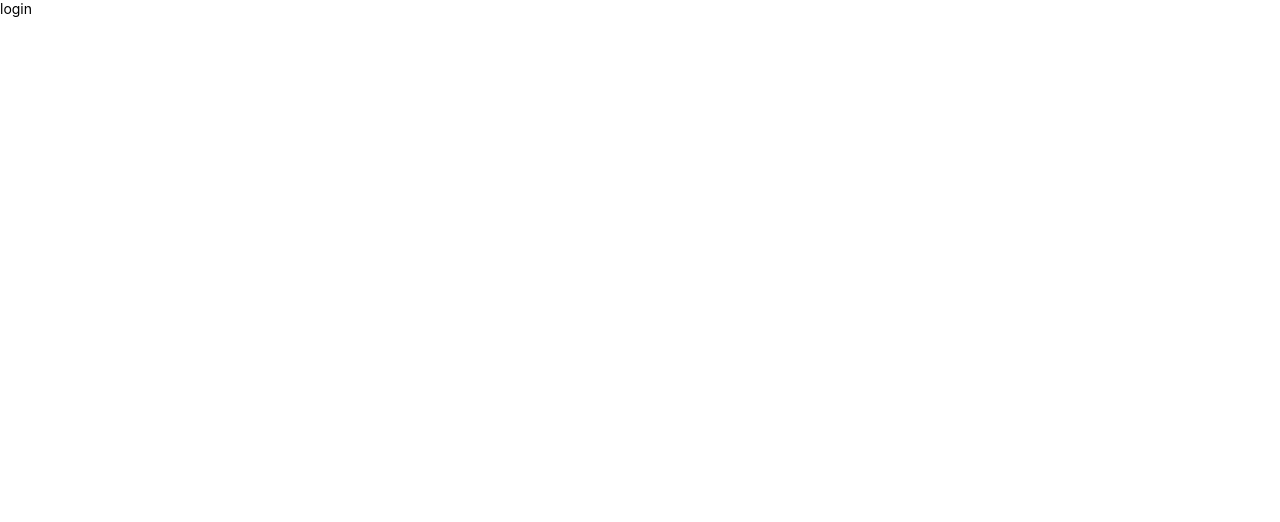
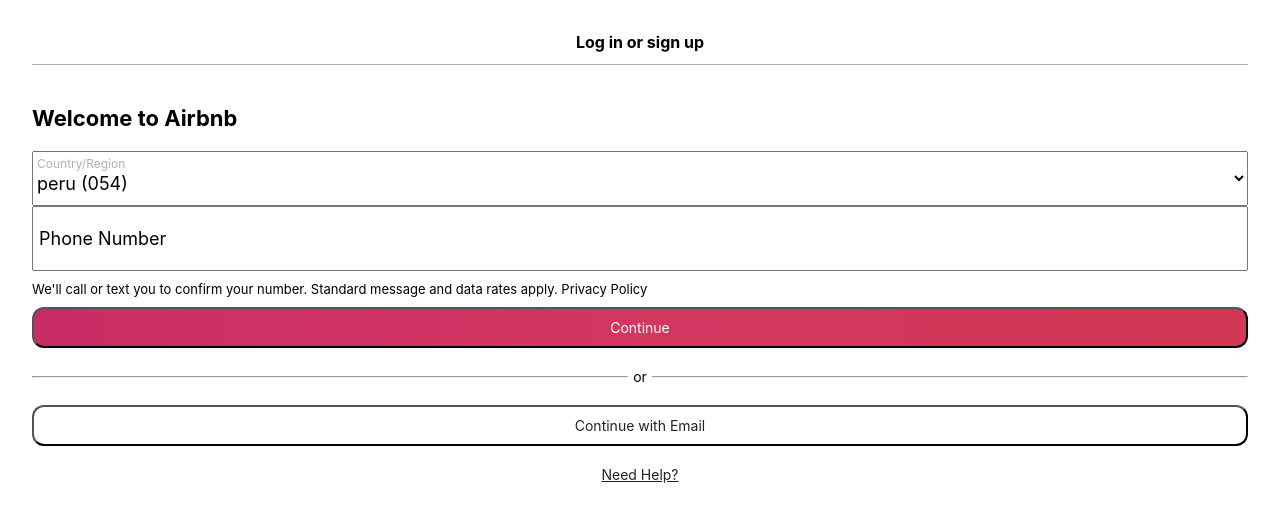
Before and after one commit to theonlylooker/react-nerdery-clone-app-challenge, a React (Vite) app: page /login in a window 1280 px wide. Shown: the top 522 px of the page. Built offline with nearby package versions, Linux system fonts and the light colour scheme; a web font is replaced by a local one.

Commit message:
feat: add basic UI

```diff
--- a/src/router/AppRouter.tsx
+++ b/src/router/AppRouter.tsx
@@ -1,6 +1,7 @@
 import { createBrowserRouter, RouterProvider } from "react-router-dom";
 import { Home } from "../home/Home";
 import { PlaceDetails } from "../pageDetails/PlaceDetails";
+import { Signup } from "../signup&login";
 
 const router = createBrowserRouter([
   {
@@ -13,7 +14,7 @@
   },
   {
     path: "/login",
-    element: <>login</>,
+    element: <Signup />,
   },
   {
     path: "/place/:id",
--- /dev/null
+++ b/src/signup&login/Signup.tsx
@@ -0,0 +1,37 @@
+import React, { useState } from "react";
+import { Phone, Email } from ".";
+import {
+  SignupButton,
+  SignupH1,
+  SignupH2,
+  SignupLayout,
+  SignupLink,
+  SignupSection,
+  SignupSeparation,
+} from "./styles";
+
+export const Signup = () => {
+  const [loginActive, setLoginActive] = useState(true);
+  const handleAction = () => {
+    setLoginActive(!loginActive);
+  };
+  return (
+    <SignupLayout>
+      <SignupH1>Log in or sign up</SignupH1>
+      <SignupSection>
+        <SignupH2>Welcome to Airbnb</SignupH2>
+        {/* sign up/login with phone or email */}
+        {loginActive ? <Phone /> : <Email />}
+      </SignupSection>
+      <SignupSeparation>
+        <hr />
+        <span>or</span>
+        <hr />
+      </SignupSeparation>
+      <SignupButton onClick={handleAction} action="secondary">
+        Continue with {loginActive ? "Email" : "Phone"}
+      </SignupButton>
+      <SignupLink href="#">Need Help?</SignupLink>
+    </SignupLayout>
+  );
+};
--- /dev/null
+++ b/src/signup&login/email/Email.tsx
@@ -0,0 +1,59 @@
+import React from "react";
+import styled from "styled-components";
+import { Button } from "../types";
+
+const SignupButton = styled.button<Button>`
+  border-radius: 12px;
+  padding: 10px 0;
+  color: ${({ theme, action }) =>
+    action === "secondary"
+      ? `${theme.colors.shade02}`
+      : `${theme.colors.shade01}`};
+  background: ${({ theme, action }) =>
+    action === "secondary"
+      ? `${theme.colors.shade01}`
+      : `linear-gradient(to right, ${theme.colors.gradient03})`};
+`;
+const SignupInput = styled.div`
+  position: relative;
+  border-radius: 12px;
+  input {
+    padding: 20px 5px;
+    width: 100%;
+    font-size: ${({ theme }) => `${theme.fontSize.xl}`};
+  }
+  label {
+    position: absolute;
+    top: 22px;
+    left: 7px;
+    font-size: ${({ theme }) => `${theme.fontSize.xl}`};
+    transition: 0.04s;
+  }
+  &:focus-within {
+    label {
+      font-size: ${({ theme }) => `${theme.fontSize.s}`};
+      top: 5px;
+    }
+  }
+  &:focus {
+    outline: ${({ theme }) => `${theme.colors.shade01}`};
+  }
+`;
+const SignupForm = styled.form`
+  display: flex;
+  flex-direction: column;
+  margin-bottom: 20px;
+  gap: 20px;
+`;
+
+export const Email = () => {
+  return (
+    <SignupForm>
+      <SignupInput>
+        <input type="text" />
+        <label htmlFor="">Email</label>
+      </SignupInput>
+      <SignupButton>Continue</SignupButton>
+    </SignupForm>
+  );
+};
--- /dev/null
+++ b/src/signup&login/index.ts
@@ -0,0 +1,3 @@
+export { Signup } from "./Signup";
+export { Phone } from "./phone/Phone";
+export { Email } from "./email/Email";
--- /dev/null
+++ b/src/signup&login/phone/Phone.tsx
@@ -0,0 +1,94 @@
+import styled from "styled-components";
+import { Button } from "../types";
+const SignupButton = styled.button<Button>`
+  border-radius: 12px;
+  padding: 10px 0;
+  color: ${({ theme, action }) =>
+    action === "secondary"
+      ? `${theme.colors.shade02}`
+      : `${theme.colors.shade01}`};
+  background: ${({ theme, action }) =>
+    action === "secondary"
+      ? `${theme.colors.shade01}`
+      : `linear-gradient(to right, ${theme.colors.gradient03})`};
+`;
+const SignupInput = styled.div`
+  position: relative;
+  border-radius: 12px;
+  input {
+    padding: 20px 5px;
+    width: 100%;
+    font-size: ${({ theme }) => `${theme.fontSize.xl}`};
+  }
+  label {
+    position: absolute;
+    top: 22px;
+    left: 7px;
+    font-size: ${({ theme }) => `${theme.fontSize.xl}`};
+    transition: 0.04s;
+  }
+  &:focus-within {
+    label {
+      font-size: ${({ theme }) => `${theme.fontSize.s}`};
+      top: 5px;
+    }
+  }
+  &:focus {
+    outline: ${({ theme }) => `${theme.colors.shade01}`};
+  }
+`;
+const SignupVerificationSpan = styled.span`
+  text-align: initial;
+  font-size: ${({ theme }) => `${theme.fontSize.base}`};
+  padding-top: 10px;
+  padding-bottom: 10px;
+`;
+const SignupSelect = styled.div`
+  position: relative;
+  select {
+    padding: 20px 0 10px 0;
+    width: 100%;
+    font-size: ${({ theme }) => `${theme.fontSize.xl}`};
+  }
+  label {
+    position: absolute;
+    color: ${({ theme }) => `${theme.colors.neutral06}`};
+    left: 5px;
+    top: 5px;
+    font-size: ${({ theme }) => `${theme.fontSize.s}`};
+  }
+  border-radius: 12px;
+`;
+
+const SignupForm = styled.form`
+  display: flex;
+  flex-direction: column;
+  margin-bottom: 20px;
+`;
+
+export const Phone = () => {
+  return (
+    <SignupForm action="">
+      <SignupSelect>
+        <select name="" id="">
+          <option value="">
+            peru <span>(054)</span>
+          </option>
+          <option value="">
+            paraguay <span>(692)</span>
+          </option>
+        </select>
+        <label htmlFor="">Country/Region</label>
+      </SignupSelect>
+      <SignupInput>
+        <input type="text" />
+        <label htmlFor="">Phone Number</label>
+      </SignupInput>
+      <SignupVerificationSpan>
+        We'll call or text you to confirm your number. Standard message and data
+        rates apply. Privacy Policy
+      </SignupVerificationSpan>
+      <SignupButton type="submit">Continue</SignupButton>
+    </SignupForm>
+  );
+};
--- /dev/null
+++ b/src/signup&login/styles.tsx
@@ -0,0 +1,52 @@
+import styled from "styled-components";
+import { Button } from "./types";
+
+export const SignupLayout = styled.div`
+  display: flex;
+  flex-direction: column;
+  text-align: center;
+  padding: 32px;
+`;
+
+export const SignupButton = styled.button<Button>`
+  border-radius: 12px;
+  padding: 10px 0;
+  color: ${({ theme, action }) =>
+    action === "secondary"
+      ? `${theme.colors.shade02}`
+      : `${theme.colors.shade01}`};
+  background: ${({ theme, action }) =>
+    action === "secondary"
+      ? `${theme.colors.shade01}`
+      : `linear-gradient(to right, ${theme.colors.gradient03})`};
+`;
+export const SignupH1 = styled.h1`
+  font-size: ${({ theme }) => `${theme.fontSize.l}`};
+  padding-bottom: 12px;
+  border-bottom: ${({ theme }) => `1px solid ${theme.colors.neutral06}`};
+`;
+export const SignupH2 = styled.h2`
+  font-size: ${({ theme }) => `${theme.fontSize.xxl}`};
+  text-align: left;
+  margin-bottom: 20px;
+`;
+
+export const SignupSeparation = styled.div`
+  display: flex;
+  width: 100%;
+  justify-content: space-between;
+  align-items: center;
+  gap: 5px;
+  margin-bottom: 20px;
+  hr {
+    width: 100%;
+    height: 1px;
+  }
+`;
+export const SignupLink = styled.a`
+  color: ${({ theme }) => `${theme.colors.shade02}`};
+  margin-top: 20px;
+`;
+export const SignupSection = styled.div`
+  padding-top: 40px;
+`;
--- /dev/null
+++ b/src/signup&login/types.ts
@@ -0,0 +1,3 @@
+export interface Button {
+  action?: string;
+}
```
